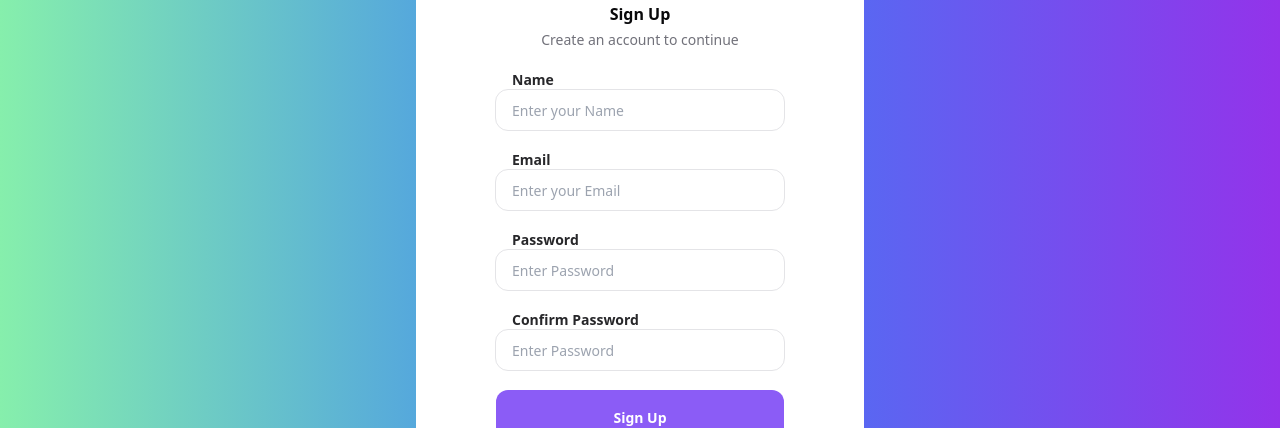
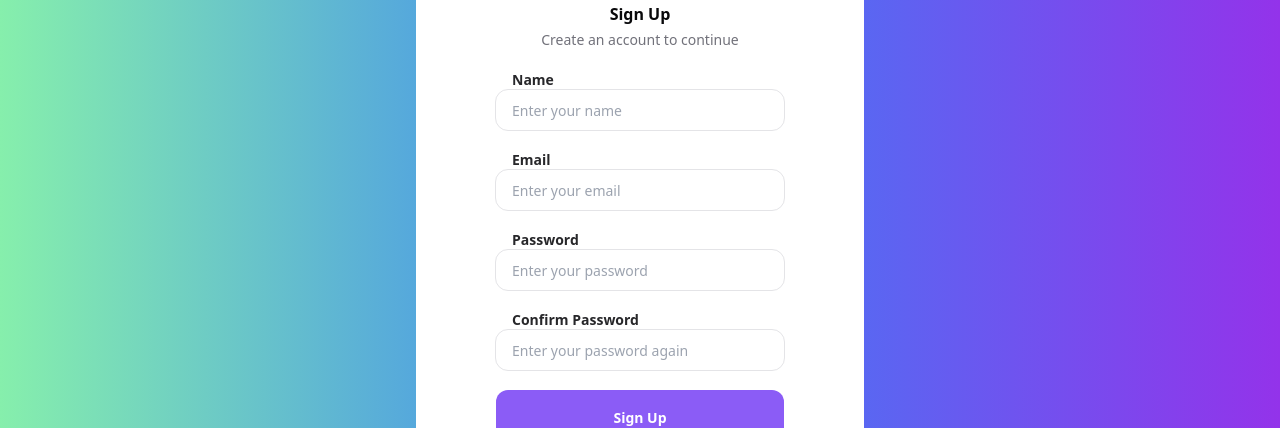
Before and after one commit to guifaxina/login-system-client, a React (Vite) app: page / in a window 1280 px wide. Shown: the part 162-590 px from the top of the page. Built offline with nearby package versions, Linux system fonts and the light colour scheme.

Commit message:
refactor: create input component

```diff
--- a/src/App.tsx
+++ b/src/App.tsx
@@ -3,6 +3,7 @@ import { useForm } from "react-hook-form";
 import { z } from "zod";
 import { zodResolver } from "@hookform/resolvers/zod";
 import axios from "axios";
+import { Input } from "./components/Input";
 
 export function App() {
   const userFormSchema = z
@@ -51,7 +52,7 @@ export function App() {
     const { confirm_password, ...userData } = userFormData;
 
     try {
-      await axios.post(import.meta.env.ENDPOINT, {
+      await axios.post("http://localhost:3000/api/v1/create-account", {
         data: userData,
       });
     } catch (error) {
@@ -74,72 +75,14 @@ export function App() {
             </h2>
           </div>
 
-          <div className="flex flex-col">
-            <label htmlFor="" className="ml-4 font-semibold text-sm">
-              Name
-            </label>
-            <input
-              type="name"
-              placeholder="Enter your Name"
-              className="outline outline-zinc-200 outline-1 rounded-xl px-4 h-10 text-sm"
-              {...register("name")}
-            />
-            {errors.name?.message && (
-              <span className="text-red-500 text-sm ml-4 mt-2 font-medium">
-                {errors.name.message}
-              </span>
-            )}
-          </div>
+          <Input type="name" errors={errors.name?.message} register={register("name")} placeholder="Enter your name" label="Name"/>
 
-          <div className="flex flex-col">
-            <label htmlFor="" className="ml-4 font-semibold text-sm">
-              Email
-            </label>
-            <input
-              type="email"
-              placeholder="Enter your Email"
-              className="outline outline-zinc-200 outline-1 rounded-xl px-4 h-10 text-sm"
-              {...register("email")}
-            />
-            {errors.email?.message && (
-              <span className="text-red-500 text-sm ml-4 mt-2 font-medium">
-                {errors.email.message}
-              </span>
-            )}
-          </div>
-          <div className="flex flex-col">
-            <label htmlFor="" className="ml-4 font-semibold text-sm">
-              Password
-            </label>
-            <input
-              type="password"
-              placeholder="Enter Password"
-              className="outline outline-zinc-200 outline-1 rounded-xl px-4 h-10 text-sm"
-              {...register("password")}
-            />
-            {errors.password?.message && (
-              <span className="text-red-500 text-sm ml-4 mt-2 font-medium">
-                {errors.password.message}
-              </span>
-            )}
-          </div>
+          <Input type="email" errors={errors.email?.message} register={register("email")} placeholder="Enter your email" label="Email"/>
 
-          <div className="flex flex-col">
-            <label htmlFor="" className="ml-4 font-semibold text-sm">
-              Confirm Password
-            </label>
-            <input
-              type="password"
-              placeholder="Enter Password"
-              className="outline outline-zinc-200 outline-1 rounded-xl px-4 h-10 text-sm"
-              {...register("confirm_password")}
-            />
-            {errors.confirm_password?.message && (
-              <span className="text-red-500 text-sm ml-4 mt-2 font-medium">
-                {errors.confirm_password.message}
-              </span>
-            )}
-          </div>
+          <Input type="password" errors={errors.password?.message} register={register("password")} placeholder="Enter your password" label="Password"/>
+
+          <Input type="password" errors={errors.confirm_password?.message} register={register("confirm_password")} placeholder="Enter your password again" label="Confirm Password"/>
+
           <button
             type="submit"
             className="bg-violet-500 rounded-xl p-2.5 font-semibold text-sm h-14 text-white"
--- /dev/null
+++ b/src/components/Input.tsx
@@ -0,0 +1,28 @@
+interface Props {
+  errors: any,
+  register: any;
+  type: string;
+  placeholder: string;
+  label: string;
+}
+
+export function Input({ errors, type, placeholder, register, label }: Props) {
+  return (
+    <div className="flex flex-col">
+      <label htmlFor="" className="ml-4 font-semibold text-sm">
+        {label}
+      </label>
+      <input
+        type={type}
+        placeholder={placeholder}
+        className="outline outline-zinc-200 outline-1 rounded-xl px-4 h-10 text-sm"
+        {...register}
+      />
+      {errors && (
+        <span className="text-red-500 text-sm ml-4 mt-2 font-medium">
+          {errors}
+        </span>
+      )}
+    </div>
+  );
+}
```
